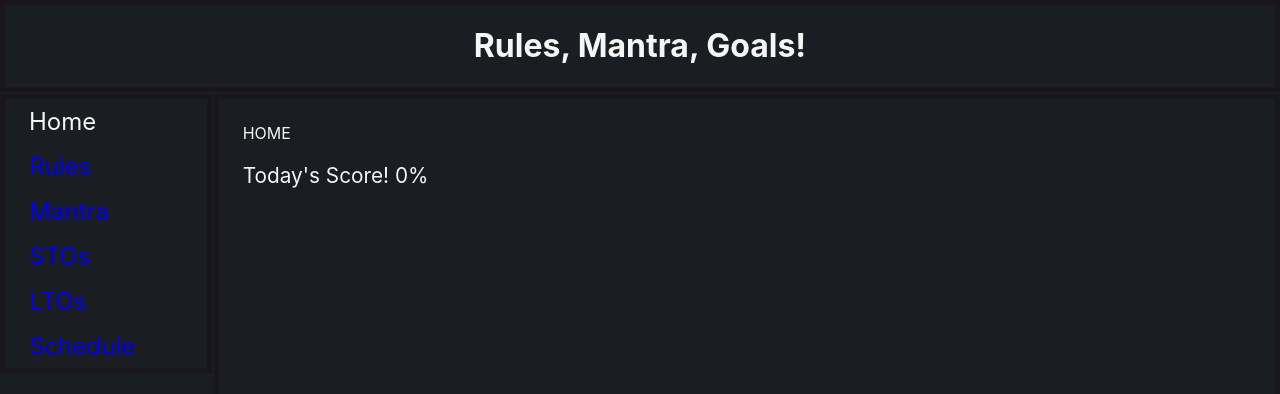
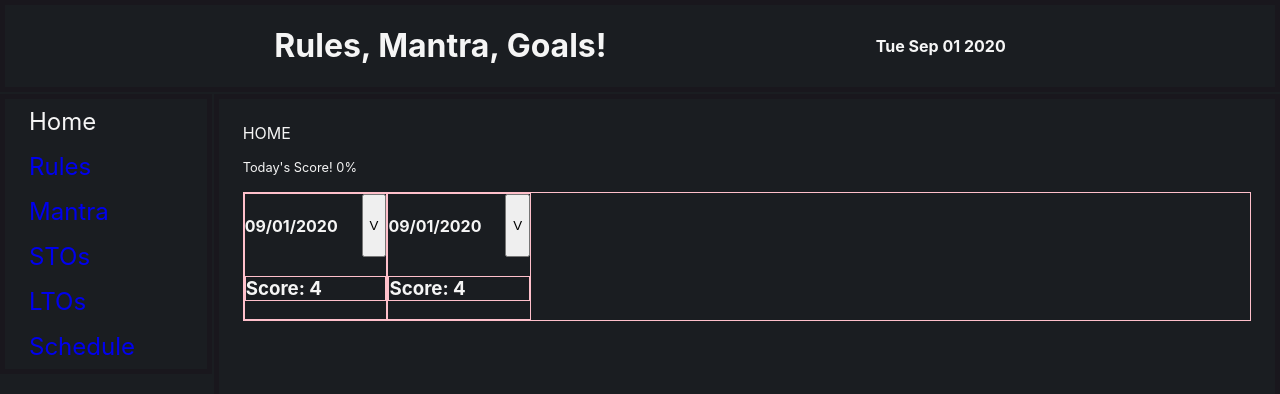
Before and after one commit to NWKendall/goals, a React (Create React App) app: page / in a window 1280 px wide. Shown: the top 394 px of the page. Built offline with nearby package versions, Linux system fonts and the light colour scheme.

Commit message:
feature: homepage dashboard showing score histories

```diff
--- a/package.json
+++ b/package.json
@@ -6,6 +6,7 @@
     "@testing-library/jest-dom": "^4.2.4",
     "@testing-library/react": "^9.3.2",
     "@testing-library/user-event": "^7.1.2",
+    "moment": "^2.28.0",
     "postcss-normalize": "^9.0.0",
     "react": "^16.13.1",
     "react-dom": "^16.13.1",
--- a/src/components/data.js
+++ b/src/components/data.js
@@ -1,6 +1,7 @@
+import moment from 'moment';
+
 export const mantraData =
   "I commit to myself on this day, to be the best version of myself. Not just because Giulianna deserves it, but because most importantly you deserve it yourself. To be my best self, I must have the courage to face my fears, to welcome failure and use it as an opportunity to learn and grow by trying again. To not use failure as an excuse to sabotage or delay the achievements of your goals. To be patient with others, especially in the presence of ignorance.To be humble enough and patient with myself, when I recognize or others point out my own. To offer my opinions only when invited, or in defense of others or my own principles, or when in pursuit of a deeper truth. Appreciate others in their process.To continue to search for meaning greater than hedonism, even when I perceive none. To accept the world is mad, and that I can only be responsible myself and lead by example. And to ultimately accept that any meaning of significance I do find has no permanence, is transitory, but to relish it regardless. To be present, to be curious and to enjoy the small things. To live";
-
 
 // make all entries the same type of structure
 export const rulesData = {
@@ -24,11 +25,17 @@ export const rulesData = {
   6: "Get outside as much as you can!",
 };
 
-
 export const stoData = {
-  "Fitness & Health": ["get to 190lbs (by end of September)", "run under 8 minute mile", "exercise and stretch everyday", "5 pull ups", "25 pushups", "no drinking alone"],
-  "Professional": [
-    "Finish projects!" ,
+  "Fitness & Health": [
+    "get to 190lbs (by end of September)",
+    "run under 8 minute mile",
+    "exercise and stretch everyday",
+    "5 pull ups",
+    "25 pushups",
+    "no drinking alone",
+  ],
+  Professional: [
+    "Finish projects!",
     "Get job in web development! Over $50k",
     "US unemployment",
     "build this excel into an app",
@@ -37,19 +44,19 @@ export const stoData = {
     "complete algo JS tutorial",
     "complete TS tutorial",
     "get linux working on external SSD",
-    "revamp piHole (confer with Giugi)"
+    "revamp piHole (confer with Giugi)",
   ],
-  "Material": ["exercise bike for Winter"],
+  Material: ["exercise bike for Winter"],
   "Relationship & Travel": ["get pregnant", "explore PEI/Canada"],
-  "Personal": [
+  Personal: [
     "read more of everything (fantasy OK but not only)",
     "floss more",
     "play more music",
     "write more",
     "less netflix and YouTube",
-    "socialize more"
-]
-}
+    "socialize more",
+  ],
+};
 
 export const ltoData = {
   "Fitness & Health": [
@@ -60,16 +67,16 @@ export const ltoData = {
     "50 press ups",
     "muscle up",
     "handstand",
-    "flips and splits"
+    "flips and splits",
   ],
-  "Professional": [
+  Professional: [
     "Earn a 6 figure income",
     "Work for / create a company of a worthy cause (e.g. Tesla)",
     "Work remote",
     "Eventually 3 days a week by 50",
     "Learn TypeScript",
   ],
-  "Material": [
+  Material: [
     "Own a Tesla",
     "Buy/build a house in US/Canada",
     "Have a house in Valencia",
@@ -77,7 +84,7 @@ export const ltoData = {
     "houses all to be self sustainable",
     "own land",
     "new amp, mic and pedals for guitar",
-    "killer desk setup"
+    "killer desk setup",
   ],
   "Relationship & Travel": [
     "Have a kid with Giulianna (own or adopted)",
@@ -87,13 +94,13 @@ export const ltoData = {
     "more contact with brothers",
     "see aurora",
   ],
-  "Personal": [
+  Personal: [
     "learn how to record Music",
     "document thoughts in essays",
     "socialize more",
-    "learn Piano"
-]
-}
+    "learn Piano",
+  ],
+};
 
 export const scheduleData = [
   {
@@ -128,4 +135,83 @@ export const scheduleData = [
     name: "Reading 30 mins",
     checked: false,
   },
-]
+];
+
+export const scoreHistory = [
+  {
+    daily: [
+      {
+        name: "Awake",
+        checked: false,
+      },
+      {
+        name: "Stretch",
+        checked: false,
+      },
+      {
+        name: "Exercise",
+        checked: false,
+      },
+      {
+        name: "Mantra & Meditate",
+        checked: false,
+      },
+      {
+        name: "Study 1",
+        checked: true,
+      },
+      {
+        name: "30 mins Piano / Guitar",
+        checked: true,
+      },
+      {
+        name: "Study 2",
+        checked: true,
+      },
+      {
+        name: "Reading 30 mins",
+        checked: true,
+      },
+    ],
+    score: 4,
+    date: moment().format('L'),
+  },
+  {
+    daily: [
+      {
+        name: "Awake",
+        checked: false,
+      },
+      {
+        name: "Stretch",
+        checked: false,
+      },
+      {
+        name: "Exercise",
+        checked: false,
+      },
+      {
+        name: "Mantra & Meditate",
+        checked: false,
+      },
+      {
+        name: "Study 1",
+        checked: true,
+      },
+      {
+        name: "30 mins Piano / Guitar",
+        checked: true,
+      },
+      {
+        name: "Study 2",
+        checked: true,
+      },
+      {
+        name: "Reading 30 mins",
+        checked: true,
+      },
+    ],
+    score: 4,
+    date: moment().format('L')
+  },
+];
--- a/src/components/header/header.js
+++ b/src/components/header/header.js
@@ -1,9 +1,14 @@
 import React from 'react'
 import './header.styles.css';
 const Header = () => {
+    let today = String(new Date()).split(" ")
+
+    console.log(today[0])
+    let dateString = `${today[0]} ${today[1]} ${today[2]} ${today[3]}`
     return (
         <div className="headerStyle">
             <h1>Rules, Mantra, Goals!</h1>
+            <h4>{dateString}</h4>
         </div>
     )
 }
--- a/src/components/header/header.styles.css
+++ b/src/components/header/header.styles.css
@@ -5,6 +5,7 @@
     border: 5px solid #19171D;
     display: flex;
     color: whitesmoke;
-    justify-content: center;
+    justify-content: space-evenly;
+    align-items: center;
     /* border: 1px dashed pink; */
 }
--- /dev/null
+++ b/src/components/home/dayScoreCard.js
@@ -0,0 +1,29 @@
+import React from 'react';
+import moment from 'moment';
+import './home.styles.css';
+
+const DayScoreCard = ({data, key}) => {
+    const { score, date, daily } = data;
+
+
+    // let altDate = JSON.parse(date)
+    // console.log("!", altDate)
+
+
+
+    return (
+        <div className="scoreCard">
+            <h4 className="dateStyle">{date}</h4>
+            <button className="buttonStyle">V</button>
+            <h3 className="scoreStyle">Score: {score}</h3>
+                {/* {daily.map(activity => (
+                    <div className="dailyScores">
+                        <p>{activity.name}</p>
+                        <p>{activity.checked ? `✅` : `❌`}</p>
+                    </div>
+                ))} */}
+        </div>
+    )
+}
+
+export default DayScoreCard
--- a/src/components/home/home.js
+++ b/src/components/home/home.js
@@ -1,16 +1,27 @@
 import React, { useContext } from 'react'
-import DailyContext from '../../contexts/Daily/DailyContext'
+import DailyContext from '../../contexts/Daily/DailyContext.js';
+
+import { scoreHistory } from '../data.js';
+import DayScoreCard from './dayScoreCard.js';
+import './home.styles.css';
 
 const Home = () => {
-    const context = useContext(DailyContext)
-    let percent = (context.score / context.daily.length) * 100;
+    const { today, score, daily } = useContext(DailyContext)
+    let percent = (score / daily.length) * 100;
 
+    console.log(today)
     return (
         <div>
             HOME
             <p>Today's Score! {percent % 2 !== 0 ? percent.toFixed(1) : percent.toFixed(0)}%</p>
+            <p>{today}</p>
+            <div className="cardDisplay">
+              {Object.values(scoreHistory).map((score, i) => (
+                  <DayScoreCard data={score} key={i} />
+              ))}
+            </div>
         </div>
-    )
-}
+    );
+};
 
-export default Home
+export default Home;
--- /dev/null
+++ b/src/components/home/home.styles.css
@@ -0,0 +1,37 @@
+.cardDisplay {
+    display: grid;
+    grid-template-columns: repeat(7, 1fr);
+    grid-template-rows: repeat(1, 1fr);
+    border: 1px solid pink;
+}
+.scoreCard {
+    display: grid;
+    grid-template-columns: repeat(6, 1fr);
+    /* grid-template-rows: repeat(1, 1fr); */
+    border: 1px solid pink;
+}
+
+.buttonStyle {
+    grid-column: 6/ 6;
+}
+
+.dailyScores {
+    display: grid;
+    border: 1px solid pink;
+}
+.dateStyle {
+    grid-column: 1/ 5;
+}
+
+.scoreStyle {
+    grid-column: 1/ -1;
+
+    grid-row: 2/ 2;
+    border: 1px solid pink;
+
+
+}
+
+div div p {
+    font-size: 0.8rem;
+}
--- a/src/components/scheduler/scheduler.jsx
+++ b/src/components/scheduler/scheduler.jsx
@@ -2,6 +2,8 @@ import React, { useContext } from "react";
 import { useForm } from "react-hook-form";
 import DailyContext from "../../contexts/Daily/DailyContext.js";
 import "./scheduler.styles.css";
+import { scoreHistory } from '../data.js';
+
 
 const Scheduler = () => {
   const { register, handleSubmit } = useForm();
@@ -10,8 +12,12 @@ const Scheduler = () => {
   let percent = (score / daily.length) * 100;
 
   // add api call to BE
-  function onSubmit() {
-    return alert(`Send todays score of ${percent}% somewhere!`);
+  function onSubmit(daily) {
+    let date = new Date()
+    let todayScore = {daily, score, date}
+    scoreHistory.push(todayScore)
+    console.log("SH", scoreHistory)
+    // return alert(`Send todays score of ${percent}% somewhere!`);
   }
 
   const handleCheckBoxes = (e) => {
```
Also changed, not shown: 1 other file (tests, documents, lock files or other folders). Lines whose indentation alone changed are shown as unchanged.
